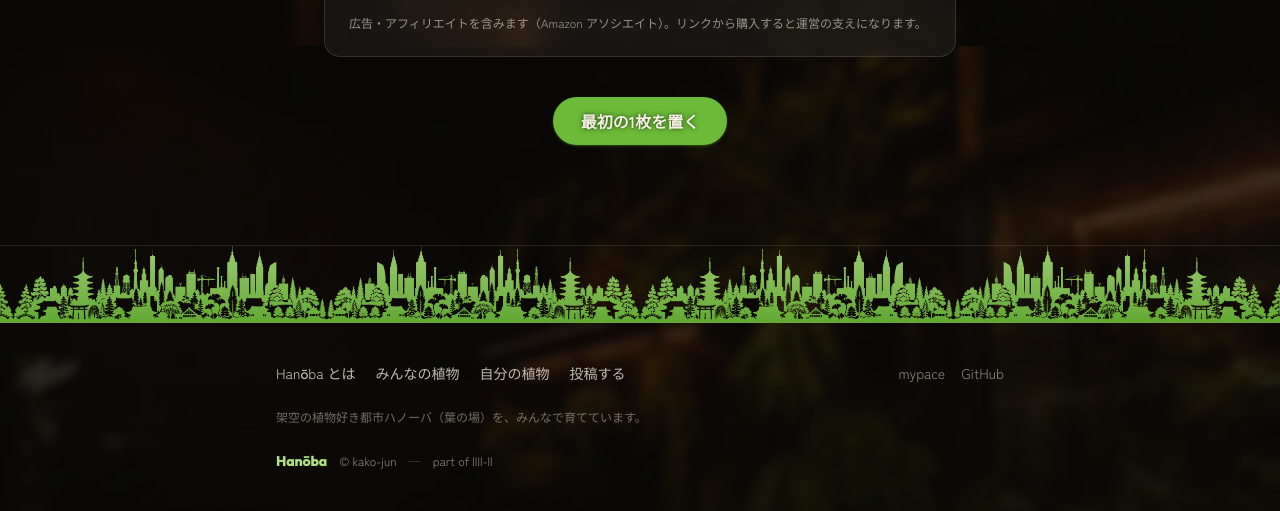
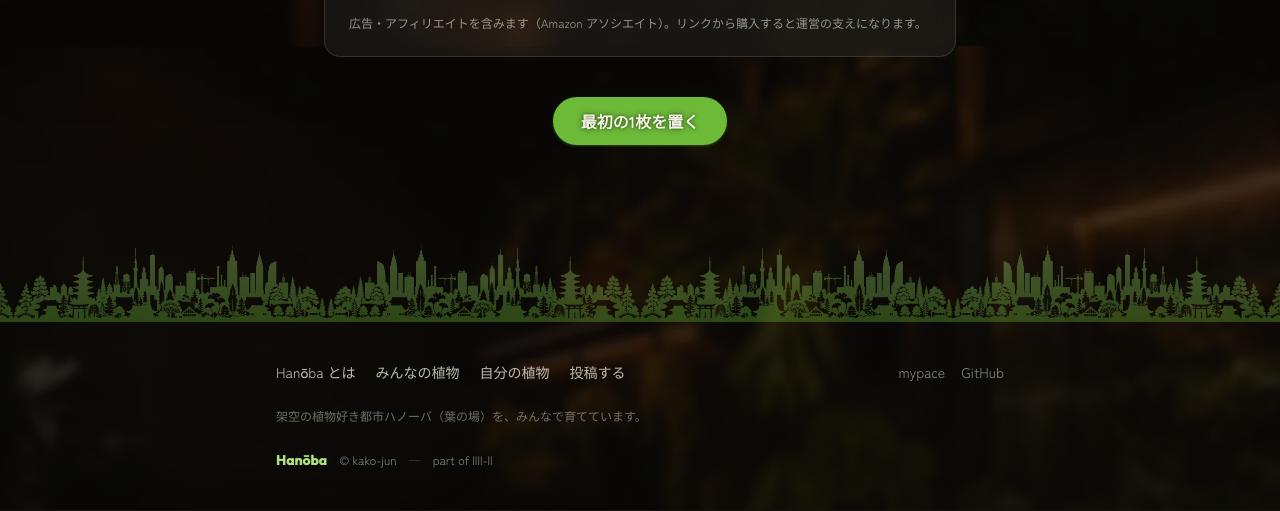
Before and after one commit to kako-jun/hanoba, an Astro site: page /about in a window 1280 px wide. Shown: the part 1661-2172 px from the top of the page. Built offline with nearby package versions, Linux system fonts and the light colour scheme; Astro itself is replaced by a stand-in of ours.

Commit message:
fix(footer): フッタ上端の境界線を除去・シルエットを薄い半透明に（#94 実機指摘）
- footer の border-t（画像の上に出ていた横線）を削除
- シルエットの opacity を 0.9→0.35 にして暗地に溶け込む控えめな表現へ

```diff
--- a/src/components/SiteFooter.astro
+++ b/src/components/SiteFooter.astro
@@ -9,7 +9,7 @@ const external = [
 ];
 ---
 
-<footer class="mt-16 border-t border-white/10">
+<footer class="mt-16">
   {/* 街＋緑のシルエット（#94）。単色透過 PNG を CSS マスクにし、色と上下グラデは CSS で付ける
       ＝テーマ色を後から自在に変えられる。超横長・鏡像シームレスで repeat-x、狭い画面は中央が出る。 */}
   <div class="hanoba-skyline" aria-hidden="true"></div>
@@ -62,7 +62,7 @@ const external = [
   .hanoba-skyline {
     height: clamp(44px, 6vw, 84px);
     background: linear-gradient(to bottom, var(--color-ha-green-deep), var(--color-ha-green));
-    opacity: 0.9;
+    opacity: 0.35;
     -webkit-mask-image: url("/footer-skyline.png");
     mask-image: url("/footer-skyline.png");
     -webkit-mask-repeat: repeat-x;
```
